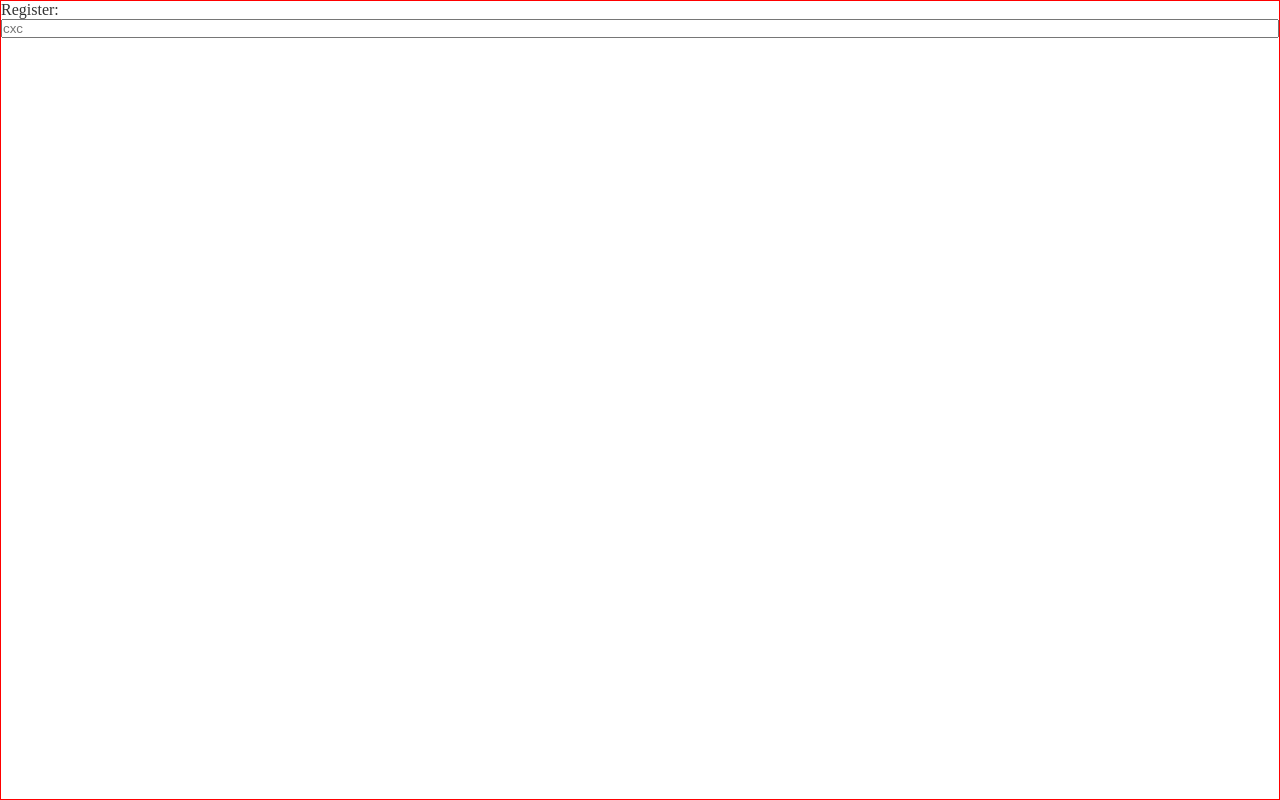
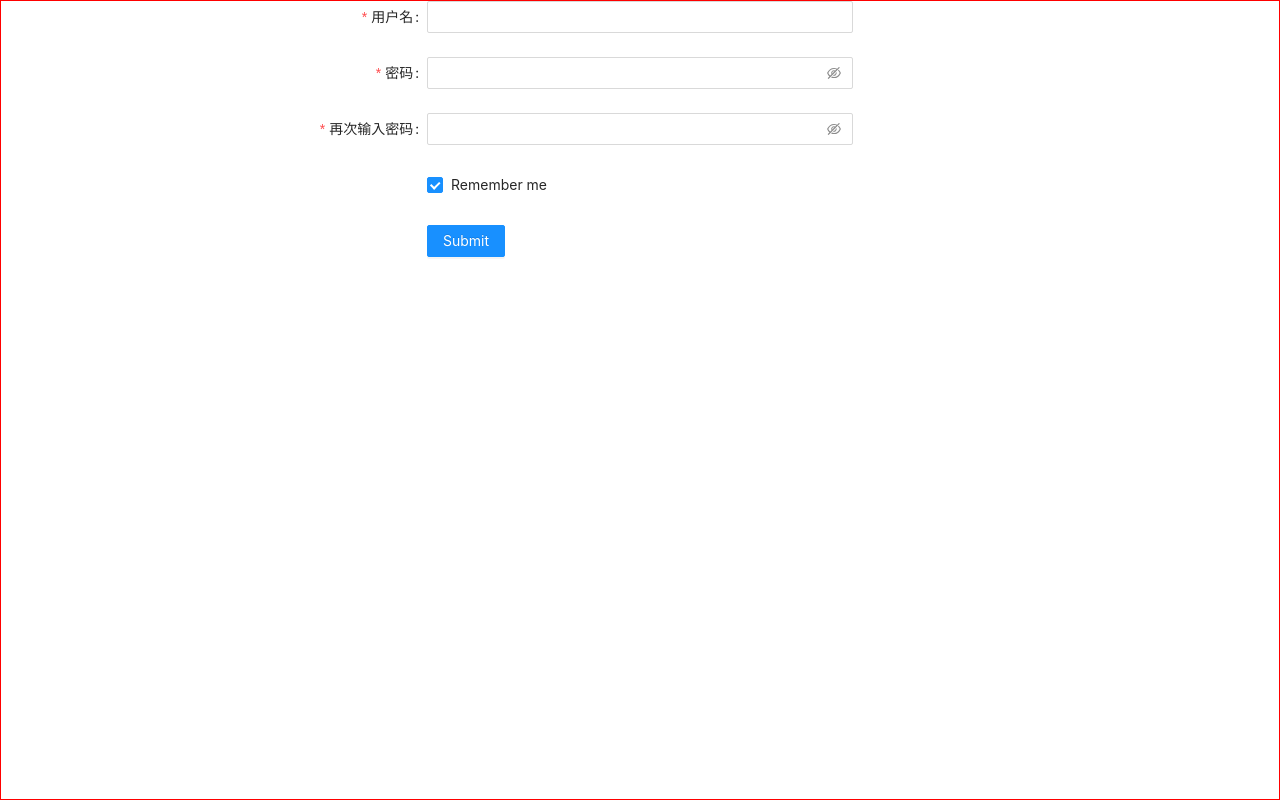
Before and after one commit to aslan-alt/react-epic-deno, a React app: page /register in a window 1280 px wide. Built offline with nearby package versions, Linux system fonts and the light colour scheme.

Commit message:
使用antd表单校验(validator)

```diff
--- a/package.json
+++ b/package.json
@@ -12,6 +12,7 @@
     "@testing-library/user-event": "^12.1.10",
     "@typescript-eslint/eslint-plugin": "^4.5.0",
     "@typescript-eslint/parser": "^4.5.0",
+    "antd": "^4.8.4",
     "babel-eslint": "^10.1.0",
     "babel-jest": "^26.6.0",
     "babel-loader": "8.1.0",
--- a/src/App.css
+++ b/src/App.css
@@ -1,3 +1,4 @@
+@import '~antd/dist/antd.css';
 body {
   margin: 0;
   font:16px/1.6, -apple-system, BlinkMacSystemFont, 'Segoe UI', 'Roboto', 'Oxygen',
--- a/src/components/Header.js
+++ b/src/components/Header.js
@@ -1,5 +1,6 @@
 import React from 'react'
 import { NavLink, useHistory } from 'react-router-dom'
+import { Button } from 'antd'
 
 import logo from './logo.svg'
 import styled from 'styled-components';
@@ -30,9 +31,7 @@ const StyledHeader = styled.header`
         button:first-child{
             margin-right:5px;
         }
-        button{
-            padding:10px 30px;
-        }
+
     }
 `
 
@@ -48,14 +47,8 @@ function Header() {
                 <NavLink to="/history" activeClassName="xxx" >历史</NavLink>
             </nav>
             <div className="login">
-                <button onClick={
-                    () => router.push('/login')
-                }>登陆</button>
-                <button onClick={
-                    () => {
-                        router.push('/register')
-                    }
-                }>注册</button>
+                <Button type="primary" onClick={() => router.push('/login')}>登陆</Button>
+                <Button type="primary" onClick={() => router.push('/register')}>注册</Button>
             </div>
         </StyledHeader>
     )
--- a/src/pages/Register.js
+++ b/src/pages/Register.js
@@ -1,12 +1,111 @@
 import React from 'react';
+import { Form, Input, Button, Checkbox } from 'antd';
+
+const layout = {
+    labelCol: {
+        span: 8,
+    },
+    wrapperCol: {
+        span: 8,
+    },
+};
+const tailLayout = {
+    wrapperCol: {
+        offset: 8,
+        span: 16,
+    },
+};
+const onFinish = (values) => {
+    console.log('Success:', values);
+};
+
+const onFinishFailed = (errorInfo) => {
+    console.log('Failed:', errorInfo);
+};
+const Validators = {//校验,使用callback或者Promise都可以
+    username(rule, value, callback) {
+        console.log(rule, value)
+        if (/\W/.test(value)) return Promise.reject('不能出现字母数字下划线以外的字符')
+        if (value.length < 3) return Promise.reject('用户名不能小于3')
+        if (value.length > 10) return Promise.reject('用户名长度不能大于10')
+        Promise.resolve()
+    }
+}
+const confirmPassword = ({ getFieldValue }) => ({
+    validator(rule, value, callback) {
+        if (!value || getFieldValue('password') === value) {
+            return Promise.resolve()
+        }
+        return Promise.reject('两次密码不匹配')
+    }
+})
 
 function Register() {
     return (
-        <>
-            Register:
-            <input type="text" placeholder="cxc" />
-        </>
+        <Form
+            {...layout}
+            name="basic"
+            initialValues={{
+                remember: true,
+            }}
+            onFinish={onFinish}
+            onFinishFailed={onFinishFailed}
+        >
+            <Form.Item
+                label="用户名"
+                name="username"
+                rules={[
+                    {
+                        required: true,
+                        message: '请输入用户名',
+                    },
+                    {
+                        validator: Validators.username
+                    }
+                ]}
+            >
+                <Input />
+            </Form.Item>
+
+            <Form.Item
+                label="密码"
+                name="password"
+                rules={[
+                    {
+                        required: true,
+                        message: 'Please input your password!',
+                    },
+                ]}
+            >
+                <Input.Password />
+            </Form.Item>
+            <Form.Item
+                label="再次输入密码"
+                name="confirmPassword"
+                rules={[
+                    {
+                        required: true,
+                        message: 'Please input your password!',
+                    },
+                    confirmPassword
+                ]}
+            >
+                <Input.Password />
+            </Form.Item>
+
+            <Form.Item {...tailLayout} name="remember" valuePropName="checked">
+                <Checkbox>Remember me</Checkbox>
+            </Form.Item>
+
+            <Form.Item {...tailLayout}>
+                <Button type="primary" htmlType="submit">Submit</Button>
+            </Form.Item>
+        </Form>
     );
 }
 
+
+
+
+
 export default Register;
--- a/src/stores/index.js
+++ b/src/stores/index.js
@@ -1,5 +1,7 @@
 import { createContext, useContext } from 'react'
 import { AuthStore } from './auth'
+
+
 
 const context = createContext({
     AuthStore: new AuthStore()
```
Also changed, not shown: 1 other file (tests, documents, lock files or other folders).
